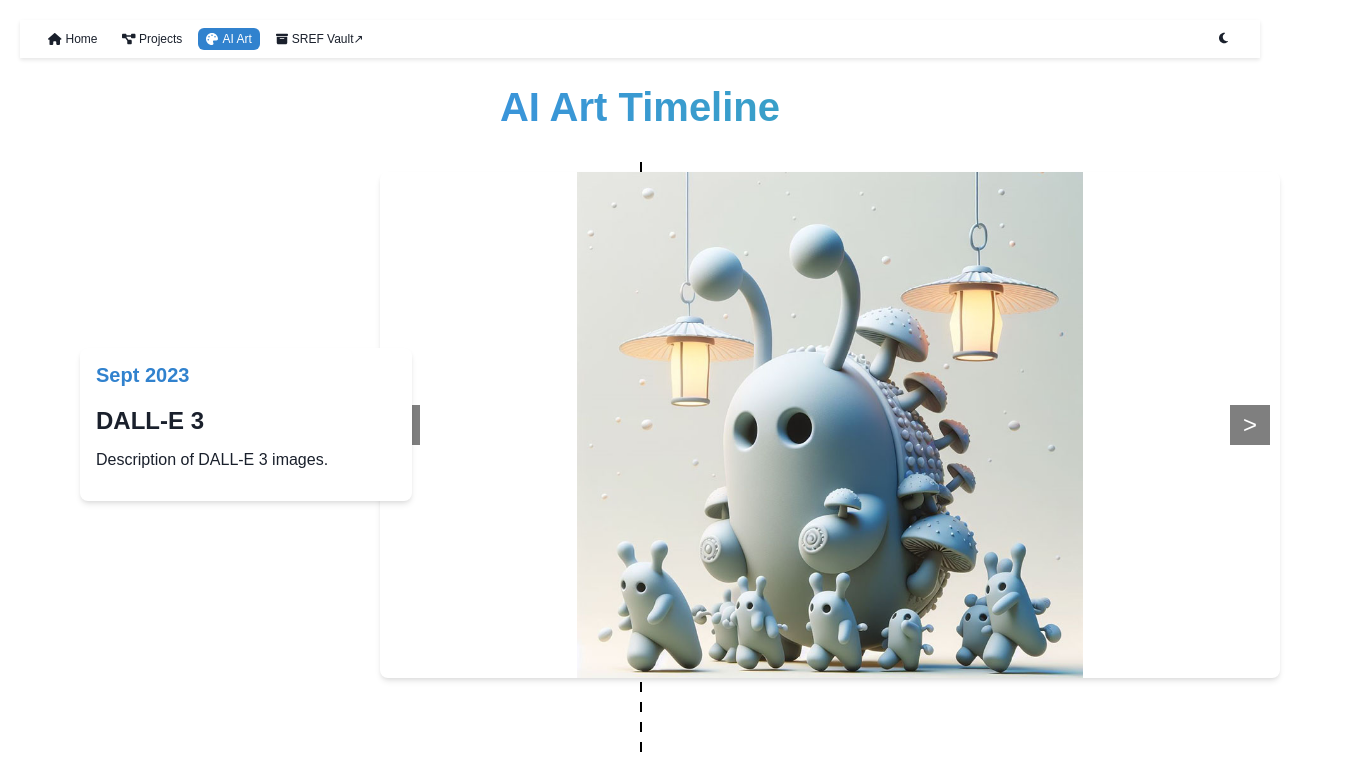
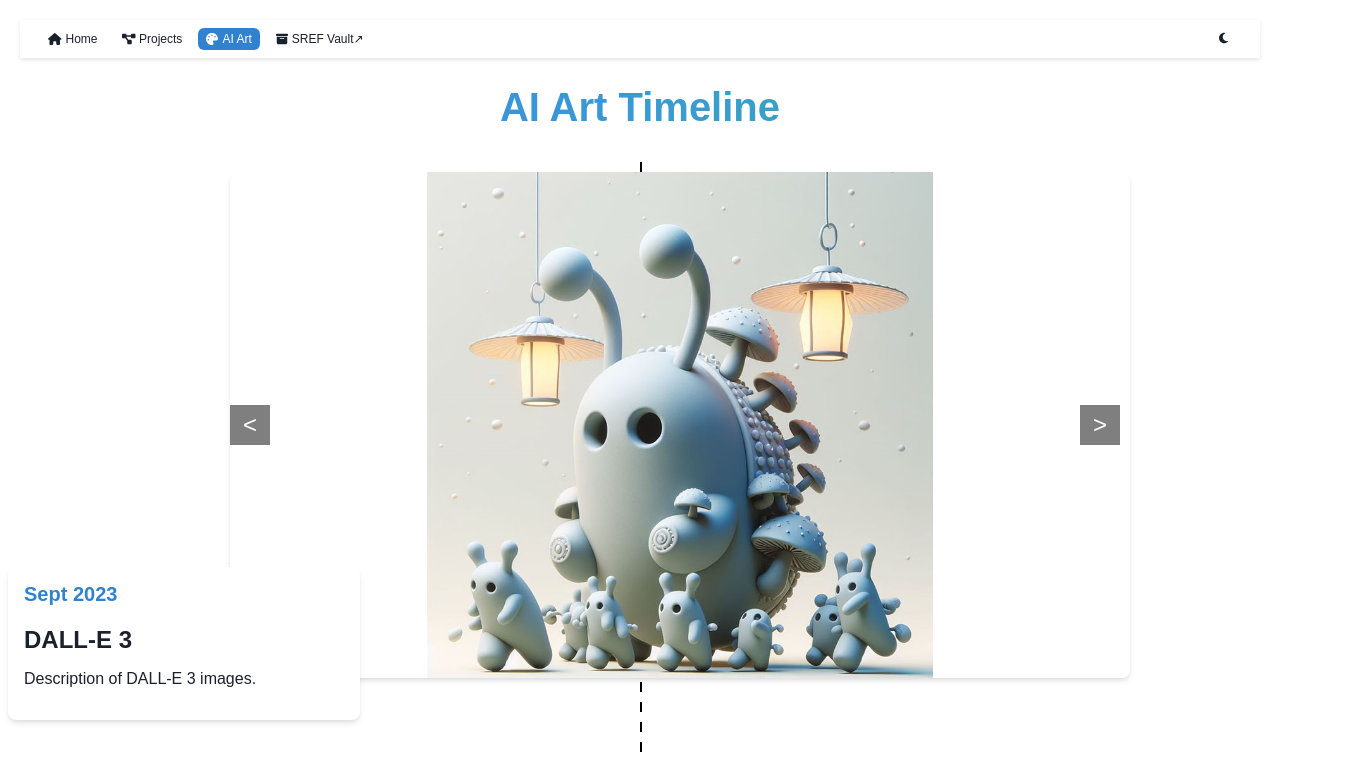
Before and after one commit to alexkorol/alexkorol.github.io, a React (Create React App) app: page / in a window 1280 px wide. Both pictures are taken after a click on the button "AI Art". Shown: the top 762 px of the page, 1352 px wide, since content can reach past the window. Built offline with nearby package versions, Linux system fonts and the light colour scheme.

Commit message:
correct carousel controls and adjust timeline captions position

```diff
--- a/src/AIArtSection.js
+++ b/src/AIArtSection.js
@@ -16,20 +16,20 @@ const AIArtSection = () => {
     { date: 'Aug 2021', title: 'Artflow', images: ['artflow_1.png', 'artflow_2.png', 'artflow_3.png'] },
   ];
 
-  const [currentSlide, setCurrentSlide] = useState(timelineItems.reduce((acc, _, index) => {
+  const [currentSlides, setCurrentSlides] = useState(timelineItems.reduce((acc, _, index) => {
     acc[index] = 0;
     return acc;
   }, {}));
 
   const handlePrevSlide = (index) => {
-    setCurrentSlide((prev) => ({
+    setCurrentSlides((prev) => ({
       ...prev,
       [index]: (prev[index] - 1 + timelineItems[index].images.length) % timelineItems[index].images.length,
     }));
   };
 
   const handleNextSlide = (index) => {
-    setCurrentSlide((prev) => ({
+    setCurrentSlides((prev) => ({
       ...prev,
       [index]: (prev[index] + 1) % timelineItems[index].images.length,
     }));
@@ -86,11 +86,15 @@ const AIArtSection = () => {
                     key={imgIndex}
                     src={`/images/aiart/${image}`}
                     alt={`${item.title} ${imgIndex + 1}`}
-                    className={`w-full h-full object-contain transition-opacity duration-500 ${imgIndex === currentSlide[index] ? 'opacity-100' : 'opacity-0'}`}
+                    className={`w-full h-full object-contain absolute top-0 left-0 transition-opacity duration-500 ${imgIndex === currentSlides[index] ? 'opacity-100' : 'opacity-0'}`}
+                    style={{
+                      transform: `translateX(${(imgIndex - currentSlides[index]) * 100}%)`,
+                      transition: 'transform 0.5s ease-in-out, opacity 0.5s ease-in-out',
+                    }}
                   />
                 ))}
-                <button onClick={() => handlePrevSlide(index)} className="absolute left-2 top-1/2 transform -translate-y-1/2 bg-black bg-opacity-50 text-white p-2 rounded-full z-10 hover:bg-opacity-75">{'<'}</button>
-                <button onClick={() => handleNextSlide(index)} className="absolute right-2 top-1/2 transform -translate-y-1/2 bg-black bg-opacity-50 text-white p-2 rounded-full z-10 hover:bg-opacity-75">{'>'}</button>
+                <button onClick={() => handlePrevSlide(index)} className="absolute left-2 top-1/2 transform -translate-y-1/2 bg-black bg-opacity-50 text-white p-2 rounded-full z-20 hover:bg-opacity-75">{'<'}</button>
+                <button onClick={() => handleNextSlide(index)} className="absolute right-2 top-1/2 transform -translate-y-1/2 bg-black bg-opacity-50 text-white p-2 rounded-full z-20 hover:bg-opacity-75">{'>'}</button>
               </div>
               <div className={`timeline-text w-full md:w-1/4 bg-white bg-opacity-80 backdrop-blur-md rounded-lg p-4 shadow-lg ${index % 2 === 0 ? 'md:order-2 md:-ml-8' : 'md:order-1 md:-mr-8'} z-10`}>
                 <div className="date text-lg font-bold text-blue-500 mb-2">{item.date}</div>
--- a/src/Timeline.css
+++ b/src/Timeline.css
@@ -89,14 +89,18 @@
   .timeline-text {
     width: 25%;
     margin-top: 0;
+    position: absolute;
+    bottom: -2rem;
   }
 
   .timeline-item:nth-child(odd) .timeline-text {
-    margin-left: -2rem;
+    right: 0;
+    margin-right: -2rem;
   }
 
   .timeline-item:nth-child(even) .timeline-text {
-    margin-right: -2rem;
+    left: 0;
+    margin-left: -2rem;
   }
 }
 
@@ -124,6 +128,21 @@
   color: var(--text-color-light);
 }
 
+.carousel {
+  position: relative;
+  overflow: hidden;
+}
+
+.carousel img {
+  position: absolute;
+  top: 0;
+  left: 0;
+  width: 100%;
+  height: 100%;
+  object-fit: contain;
+  transition: transform 0.5s ease-in-out, opacity 0.5s ease-in-out;
+}
+
 .carousel button {
   font-size: 1.5rem;
   width: 40px;
@@ -139,7 +158,7 @@
   color: white;
   border: none;
   cursor: pointer;
-  z-index: 10;
+  z-index: 20;
 }
 
 .carousel button:hover {
```
